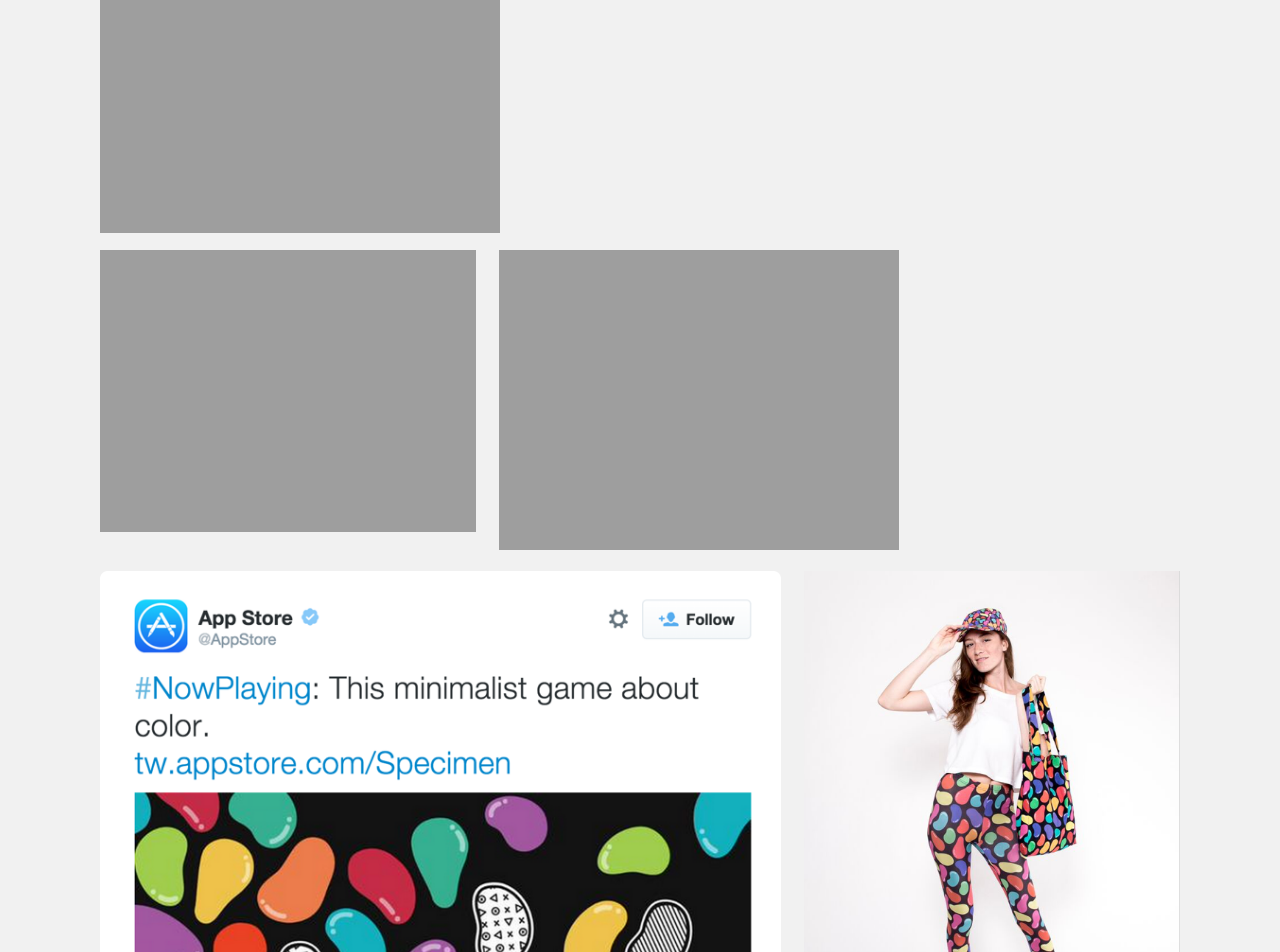
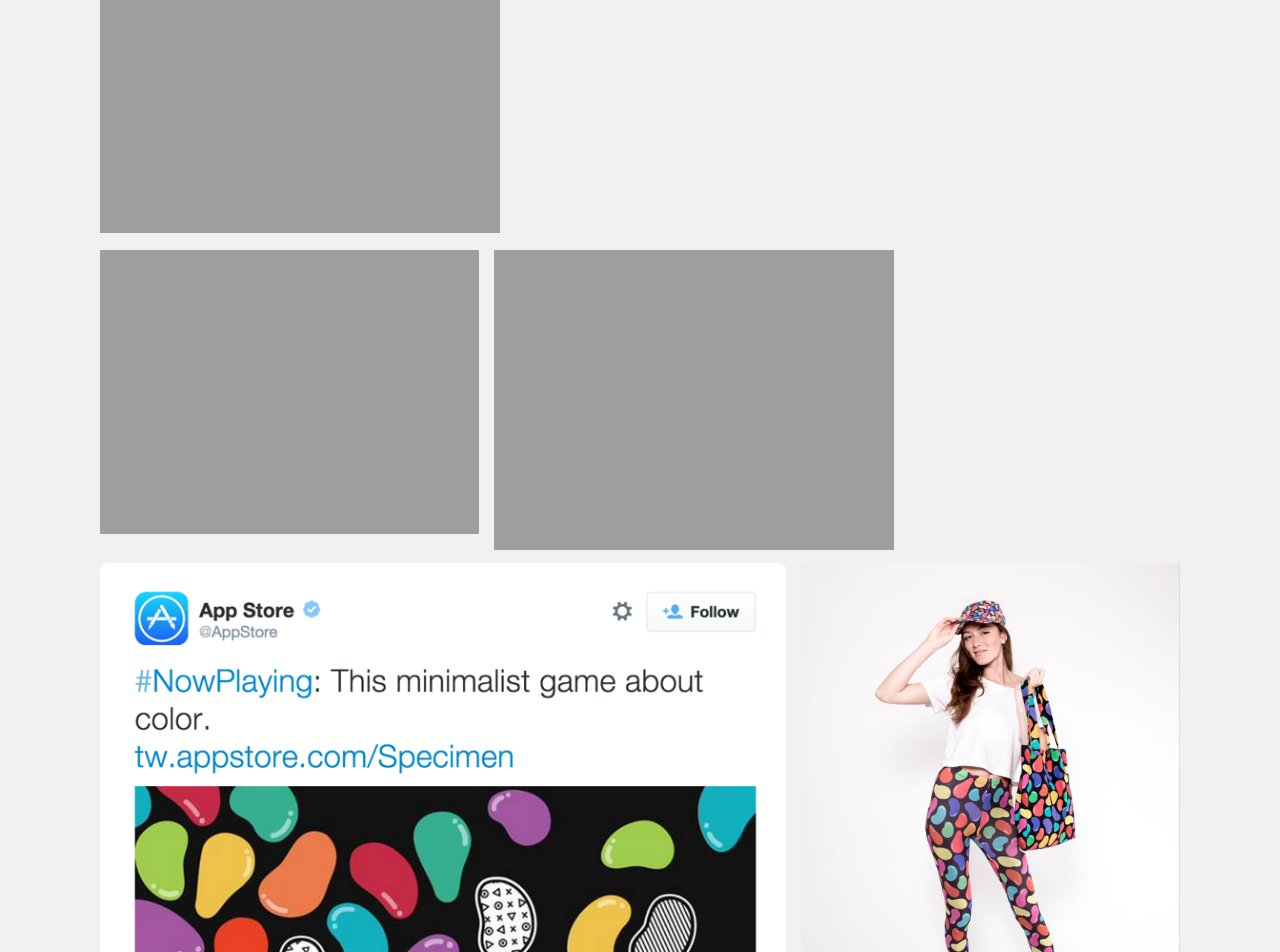
Before and after one commit to gorociao/peprally-website, a Jekyll site: the page built from _my_collection/specimen.markdown, in a window 1280 px wide. Shown: the part 965-1917 px from the top of the page. Built offline with Jekyll 4.4.1, drawn with Linux system fonts in a browser that asks for light colours.

Commit message:
tightened grid

```diff
--- a/css/main.scss
+++ b/css/main.scss
@@ -17,7 +17,7 @@ $base-line-height: 1.5;
 $home-page-font-size:   16px;
 
 $spacing-unit:          35px;
-$grid-spacing-unit:     21px;
+$grid-spacing-unit:     13px;
 
 $text-color:       #141415;
 $background-color: #f1f1f1;
```
